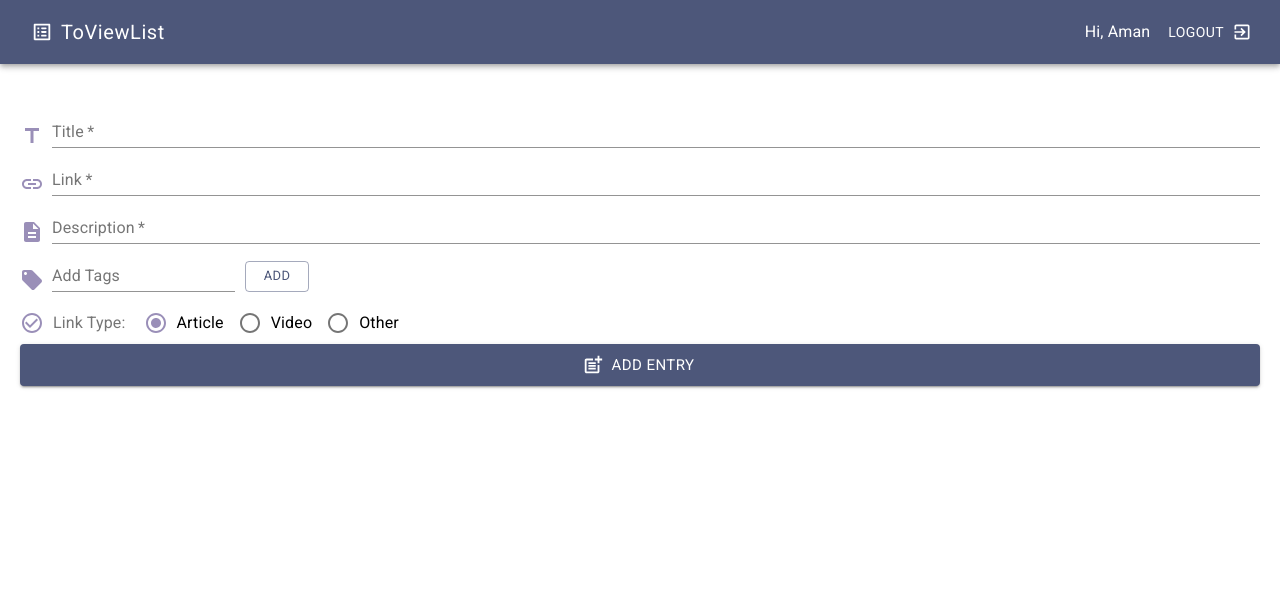
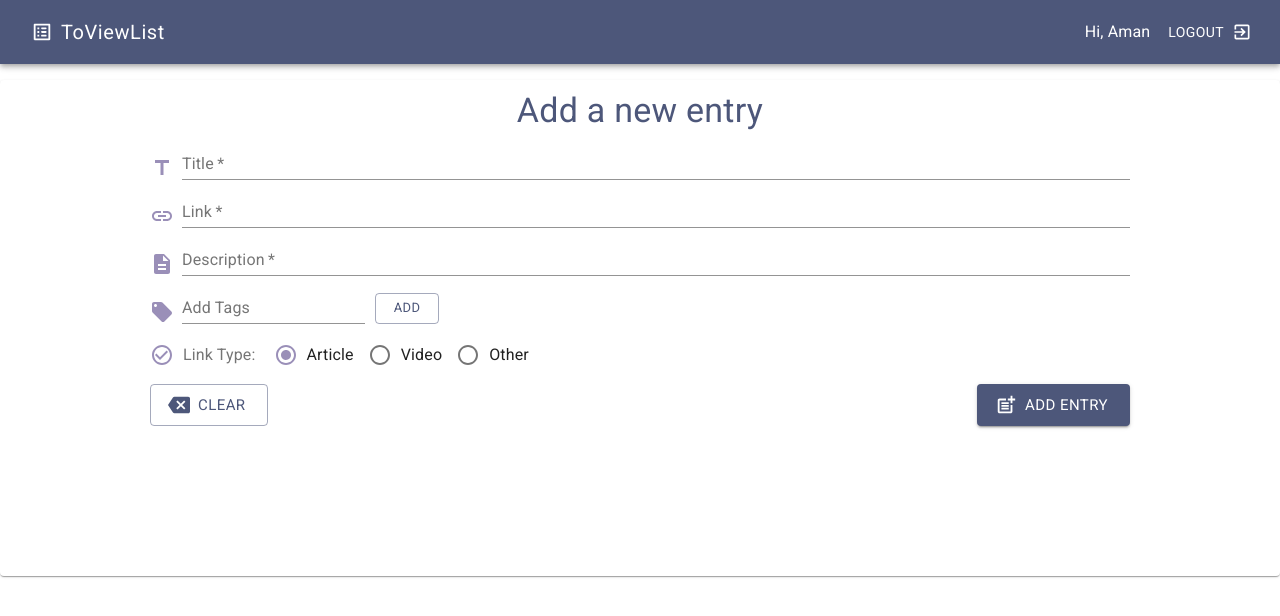
Before and after one commit to amand33p/to-view-list, a React (Create React App) app in the folder client/: page /add_update in a window 1280 px wide. Shown: the top 616 px of the page. Built offline with nearby package versions, Linux system fonts and the light colour scheme.

Commit message:
added update fucntion

```diff
--- a/client/src/components/AddUpdateForm.js
+++ b/client/src/components/AddUpdateForm.js
@@ -1,7 +1,11 @@
-import React, { useState } from 'react';
+import React, { useState, useEffect } from 'react';
 import { useHistory } from 'react-router-dom';
 import { useEntryContext } from '../context/entry/entryState';
-import { addEntry } from '../context/entry/entryReducer';
+import {
+  addEntry,
+  updateEntry,
+  resetEditValues,
+} from '../context/entry/entryReducer';
 
 import {
   FormControl,
@@ -12,15 +16,22 @@ import {
   Radio,
   Button,
   Chip,
+  Typography,
+  useMediaQuery,
+  Paper,
 } from '@material-ui/core/';
 
 import { useFormStyles } from '../styles/muiStyles';
+import { useTheme } from '@material-ui/core/styles';
+
 import TitleIcon from '@material-ui/icons/Title';
 import LinkIcon from '@material-ui/icons/Link';
 import DescriptionIcon from '@material-ui/icons/Description';
 import CheckCircleOutlineIcon from '@material-ui/icons/CheckCircleOutline';
 import LocalOfferIcon from '@material-ui/icons/LocalOffer';
 import PostAddIcon from '@material-ui/icons/PostAdd';
+import EditIcon from '@material-ui/icons/Edit';
+import BackspaceIcon from '@material-ui/icons/Backspace';
 
 const AddUpdateForm = () => {
   const [entry, setEntry] = useState({
@@ -32,10 +43,17 @@ const AddUpdateForm = () => {
   });
   const [tagInput, setTagInput] = useState('');
 
-  const [, dispatch] = useEntryContext();
+  const [{ editValues }, dispatch] = useEntryContext();
+  const history = useHistory();
+  const theme = useTheme();
+  const isMobile = useMediaQuery(theme.breakpoints.down('xs'));
+  const classes = useFormStyles();
 
-  const history = useHistory();
-  const classes = useFormStyles();
+  useEffect(() => {
+    if (editValues) {
+      setEntry(editValues);
+    }
+  }, [editValues]);
 
   const { title, link, description, type, tags } = entry;
 
@@ -49,15 +67,21 @@ const AddUpdateForm = () => {
   const handleSubmit = (e) => {
     e.preventDefault();
 
+    if (editValues) {
+      dispatch(updateEntry(entry));
+      dispatch(resetEditValues());
+    } else {
       dispatch(addEntry(entry));
+    }
 
     history.push('/');
+
     setEntry({
       title: '',
       link: '',
       description: '',
       type: 'article',
-      tagsArray: [],
+      tags: [],
     });
     setTagInput('');
   };
@@ -73,13 +97,36 @@ const AddUpdateForm = () => {
     setEntry({ ...entry, tags: tags.filter((t) => t !== targetTag) });
   };
 
+  const handleClearInput = () => {
+    if (editValues) {
+      dispatch(resetEditValues());
+    }
+
+    setEntry({
+      title: '',
+      link: '',
+      description: '',
+      type: 'article',
+      tags: [],
+    });
+    setTagInput('');
+  };
+
   return (
+    <Paper>
       <FormControl
         component="form"
         onSubmit={handleSubmit}
         margin="normal"
         className={classes.root}
       >
+        <Typography
+          variant={isMobile ? 'h5' : 'h4'}
+          color="primary"
+          className={classes.formTitle}
+        >
+          {editValues ? 'Update the entry' : 'Add a new entry'}
+        </Typography>
         <div className={classes.input}>
           <TitleIcon color="secondary" className={classes.inputIcon} />
           <TextField
@@ -182,16 +229,28 @@ const AddUpdateForm = () => {
             />
           </RadioGroup>
         </div>
+        <div className={classes.buttonGroup}>
+          <Button
+            variant="outlined"
+            color="primary"
+            size={isMobile ? 'medium' : 'large'}
+            startIcon={<BackspaceIcon />}
+            onClick={handleClearInput}
+          >
+            Clear
+          </Button>
           <Button
             type="submit"
             variant="contained"
             color="primary"
-        size="large"
-        startIcon={<PostAddIcon />}
+            size={isMobile ? 'medium' : 'large'}
+            startIcon={editValues ? <EditIcon /> : <PostAddIcon />}
           >
-        Add Entry
+            {editValues ? 'Update Entry' : 'Add Entry'}
           </Button>
+        </div>
       </FormControl>
+    </Paper>
   );
 };
 
--- a/client/src/components/Card.js
+++ b/client/src/components/Card.js
@@ -1,7 +1,11 @@
 import React, { useState } from 'react';
+import { useHistory } from 'react-router-dom';
 import { useEntryContext } from '../context/entry/entryState';
-import { setTagFilter } from '../context/entry/entryReducer';
-import { removeEntry } from '../context/entry/entryReducer';
+import {
+  setTagFilter,
+  removeEntry,
+  setEditValues,
+} from '../context/entry/entryReducer';
 import TimeAgo from 'timeago-react';
 import DeleteDialog from './DeleteDialog';
 
@@ -48,9 +52,9 @@ const Card = ({ entry }) => {
 
   const [isStarred, setIsStarred] = useState(starred);
   const [isViewed, setIsViewed] = useState(viewed);
-
   const [, dispatch] = useEntryContext();
 
+  const history = useHistory();
   const theme = useTheme();
   const isMobile = useMediaQuery(theme.breakpoints.down('xs'));
   const classes = useCardStyles(isViewed)();
@@ -68,7 +72,8 @@ const Card = ({ entry }) => {
   };
 
   const handleEdit = () => {
-    console.log('edited');
+    dispatch(setEditValues(entry));
+    history.push('/add_update');
   };
 
   const handleDelete = () => {
@@ -76,19 +81,19 @@ const Card = ({ entry }) => {
   };
 
   const formattedLink = link.startsWith('http') ? link : `https://${link}`;
-
   const iconSize = isMobile ? 'small' : 'large';
+  const iconStyle = { marginRight: 8 };
 
   return (
     <Paper className={classes.root} variant="outlined">
       <div className={classes.cardTitle}>
         <Typography variant="h5" className={classes.linkTitle}>
           {type === 'article' ? (
-            <WebIcon style={{ marginRight: 8 }} fontSize={iconSize} />
+            <WebIcon style={iconStyle} fontSize={iconSize} />
           ) : type === 'video' ? (
-            <YouTubeIcon style={{ marginRight: 8 }} fontSize={iconSize} />
+            <YouTubeIcon style={iconStyle} fontSize={iconSize} />
           ) : (
-            <LineStyleIcon style={{ marginRight: 8 }} fontSize={iconSize} />
+            <LineStyleIcon style={iconStyle} fontSize={iconSize} />
           )}
           {title}
         </Typography>
--- a/client/src/components/TopPanel.js
+++ b/client/src/components/TopPanel.js
@@ -2,6 +2,8 @@ import React from 'react';
 import Search from './Search';
 import Filter from './Filter';
 import { Link as RouterLink } from 'react-router-dom';
+import { useEntryContext } from '../context/entry/entryState';
+import { resetEditValues } from '../context/entry/entryReducer';
 
 import { Paper, Button, Fab, useMediaQuery } from '@material-ui/core';
 import { useFabStyles } from '../styles/muiStyles';
@@ -10,6 +12,8 @@ import HideOnScroll from './HideOnScroll';
 import PostAddIcon from '@material-ui/icons/PostAdd';
 
 const TopPanel = () => {
+  const [, dispatch] = useEntryContext();
+
   const theme = useTheme();
   const isMobile = useMediaQuery(theme.breakpoints.down('xs'));
   const classes = useFabStyles();
@@ -27,6 +31,7 @@ const TopPanel = () => {
           variant="contained"
           color="primary"
           startIcon={<PostAddIcon />}
+          onClick={() => dispatch(resetEditValues())}
         >
           Add Entry
         </Button>
@@ -37,6 +42,7 @@ const TopPanel = () => {
             color="primary"
             component={RouterLink}
             to="/add_update"
+            onClick={() => dispatch(resetEditValues())}
           >
             <PostAddIcon />
           </Fab>
--- a/client/src/context/entry/entryReducer.js
+++ b/client/src/context/entry/entryReducer.js
@@ -10,6 +10,23 @@ const entryReducer = (state, action) => {
       return {
         ...state,
         entries: state.entries.filter((e) => e.id !== action.payload),
+      };
+    case 'UPDATE_ENTRY':
+      return {
+        ...state,
+        entries: state.entries.map((e) =>
+          e.id !== action.payload.id ? e : action.payload
+        ),
+      };
+    case 'SET_EDIT_VALUES':
+      return {
+        ...state,
+        editValues: action.payload,
+      };
+    case 'RESET_EDIT_VALUES':
+      return {
+        ...state,
+        editValues: null,
       };
     case 'SET_FILTER':
       return {
@@ -88,6 +105,26 @@ export const removeEntry = (id) => {
   };
 };
 
+export const updateEntry = (entry) => {
+  return {
+    type: 'UPDATE_ENTRY',
+    payload: entry,
+  };
+};
+
+export const setEditValues = (entry) => {
+  return {
+    type: 'SET_EDIT_VALUES',
+    payload: entry,
+  };
+};
+
+export const resetEditValues = () => {
+  return {
+    type: 'RESET_EDIT_VALUES',
+  };
+};
+
 export const setFilterValues = (itemsToFilter) => {
   return {
     type: 'SET_FILTER',
--- a/client/src/context/entry/entryState.js
+++ b/client/src/context/entry/entryState.js
@@ -44,6 +44,7 @@ const initialState = {
   filter: null,
   search: null,
   tag: null,
+  editValues: null,
 };
 
 const EntryContext = createContext();
--- a/client/src/styles/muiStyles.js
+++ b/client/src/styles/muiStyles.js
@@ -6,6 +6,14 @@ export const useFormStyles = makeStyles((theme) => ({
     flexDirection: 'column',
     justifyContent: 'center',
     padding: 20,
+    [theme.breakpoints.up('sm')]: {
+      padding: 150,
+      paddingTop: 10,
+    },
+    paddingTop: 10,
+  },
+  formTitle: {
+    textAlign: 'center',
   },
   input: {
     display: 'flex',
@@ -19,11 +27,15 @@ export const useFormStyles = makeStyles((theme) => ({
   },
   radioGroup: {
     marginLeft: 20,
+    [theme.breakpoints.down('xs')]: {
+      marginLeft: 30,
+    },
   },
   radioInput: {
     display: 'flex',
     alignItems: 'center',
     marginTop: 10,
+    flexWrap: 'wrap',
   },
   tags: {
     display: 'flex',
@@ -47,6 +59,11 @@ export const useFormStyles = makeStyles((theme) => ({
     display: 'flex',
     alignItems: 'flex-end',
     flexWrap: 'wrap',
+  },
+  buttonGroup: {
+    marginTop: 8,
+    display: 'flex',
+    justifyContent: 'space-between',
   },
 }));
 
```
Lines whose indentation alone changed are shown as unchanged.
